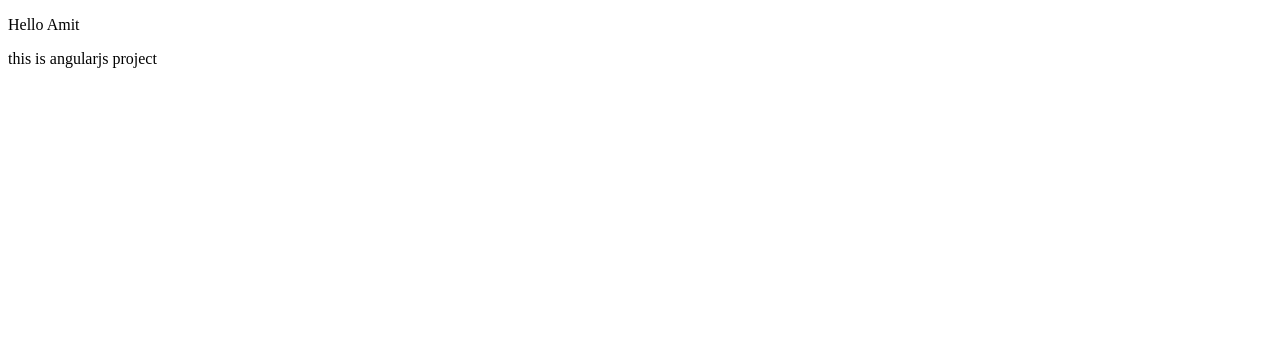
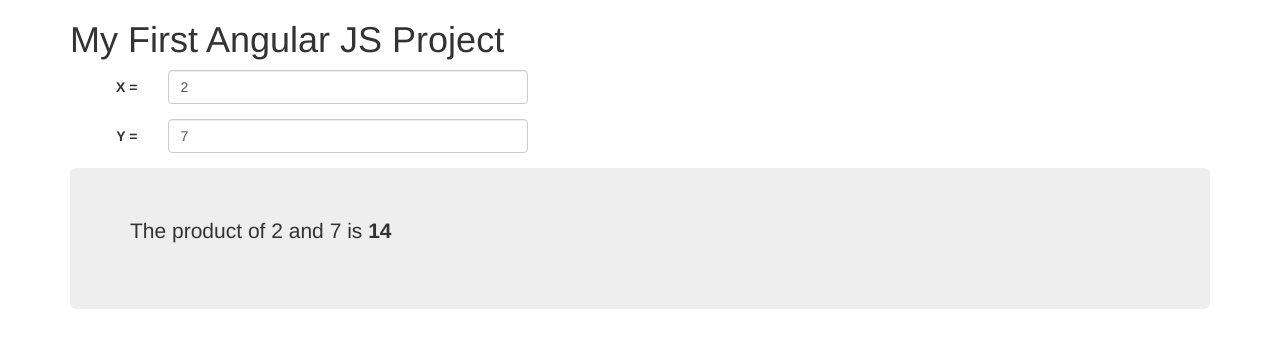
Before and after one commit to amiteshr179/myuiproject1, a plain HTML site: page index.html in a window 1280 px wide. Drawn offline with nearby package versions, Linux system fonts and the light colour scheme.

Commit message:
angular implementation

```diff
--- a/index.html
+++ b/index.html
@@ -1,10 +1,40 @@
 <!DOCTYPE html>
 <html>
 <head>
+    <meta name="viewport" content="width=device-width, initial-scale=1">
+    <!-- Latest compiled and minified CSS -->
+    <link rel="stylesheet" href="http://maxcdn.bootstrapcdn.com/bootstrap/3.3.5/css/bootstrap.min.css">
+
+    <!-- jQuery library -->
+    <script src="https://ajax.googleapis.com/ajax/libs/jquery/1.11.3/jquery.min.js"></script>
+
+    <!-- Latest compiled JavaScript -->
+    <script src="http://maxcdn.bootstrapcdn.com/bootstrap/3.3.5/js/bootstrap.min.js"></script>
+
+    <!-- Angular JS -->
+    <script src="https://ajax.googleapis.com/ajax/libs/angularjs/1.4.3/angular.min.js"></script>
 </head>
-<body>
-<p>Hello Amit</p>
-<p>this is angularjs project</p>
+<body class="container">
+	<h1>My First Angular JS Project</h1>
+
+        <form role="form" class="form-horizontal" ng-app ng-init="x=2;y=7">
+            <div class="form-group">
+                <label for="x" class="control-label col-md-1">X = </label>
+                <div class="col-md-4">
+                    <input class="form-control" type="text" ng-model="x"></input>
+                </div>
+            </div>
+            <div class="form-group">
+                <label for="y" class="control-label col-md-1">Y = </label>
+                <div class="col-md-4">
+                    <input class="form-control" type="text" ng-model="y"></input>
+                </div>
+            </div>
+            <div class="jumbotron">
+                <p>The product of {{ x }} and {{ y }} is <b>{{ x * y }}</b></p>
+            </div>
+        </form>
+
+
 </body>
-
 </html>
```
